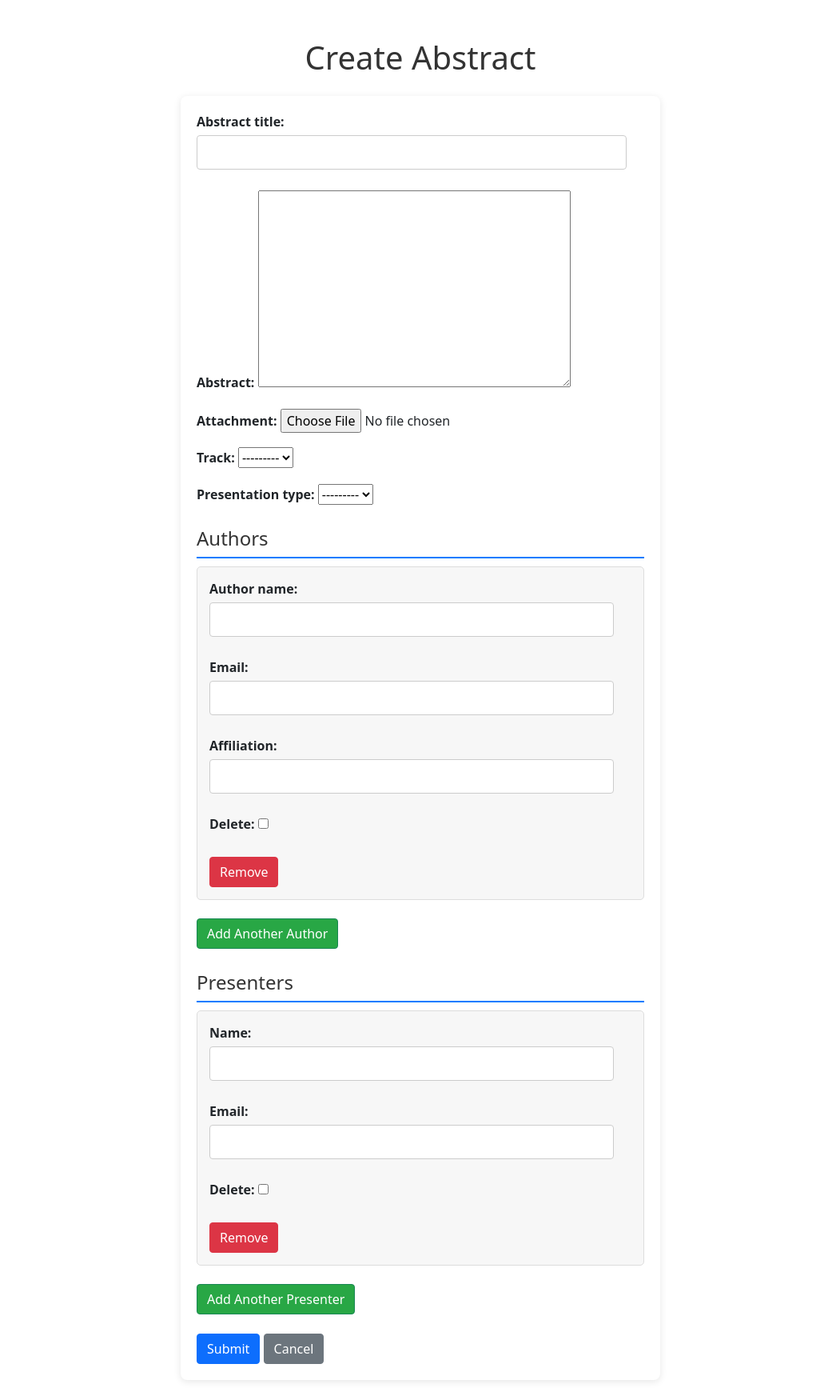
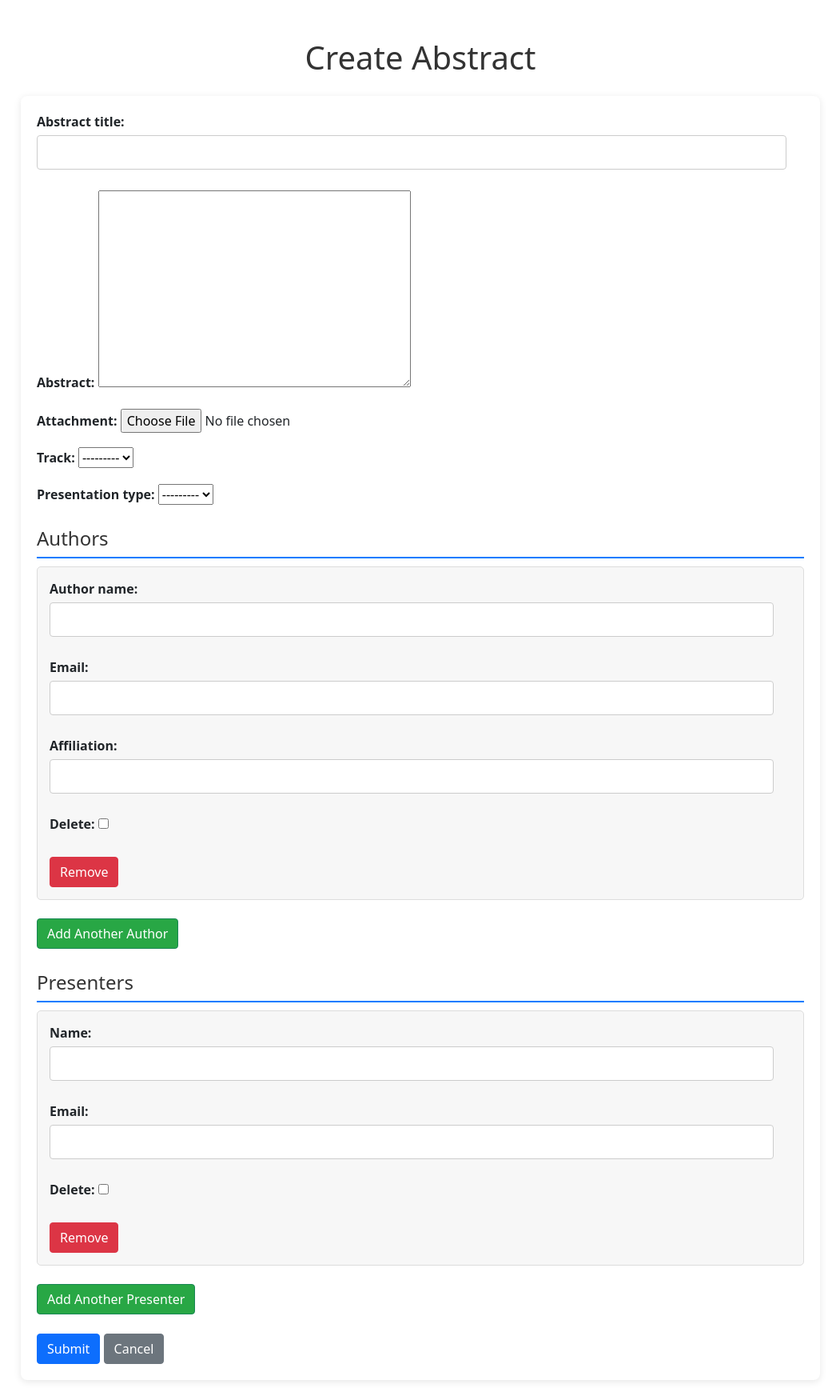
Before and after one commit to Franklinson/abstract, a Django app: page /abstract/add/ in a window 1280 px wide. Shown: the part 93-1838 px from the top of the page at 80% size, without its empty margins (114-1165 px from the left). Run offline with Django 5.2, Linux system fonts and the light colour scheme; the visitor is signed in with stand-in values (Sample User, id 1); data that the repository does not hold is empty; parts of the project's set-up code (start-up, migrations or seed data) failed here and were passed over; some libraries are stand-ins or nearby versions.

Commit message:
Made some changes

```diff
--- a/abstract/models.py
+++ b/abstract/models.py
@@ -83,7 +83,7 @@ class Abstract(models.Model):
     user = models.ForeignKey(settings.AUTH_USER_MODEL, on_delete=models.CASCADE, null=True)
     abstract_title = models.CharField(max_length=200)
     abstract = CKEditor5Field('Abstract', config_name='extends', validators=[validate_word_count])
-    keywords = TaggableManager()
+    keywords = TaggableManager(verbose_name= 'keywords', help_text='Seperate each keyword with comma(,)')
     attachment = models.FileField(upload_to='abstract_files')
     # event = models.ForeignKey(Event, on_delete=models.CASCADE)
     track = models.ForeignKey(Track, on_delete=models.CASCADE)
--- a/abstract/static/create_abstract.css
+++ b/abstract/static/create_abstract.css
@@ -11,7 +11,7 @@ h1 {
 }
 
 form {
-    max-width: 600px;
+    max-width: 1000px;
     margin: auto;
     padding: 20px;
     background: white;
--- a/abstract/static/update_abstract.css
+++ b/abstract/static/update_abstract.css
@@ -12,7 +12,7 @@ h1 {
 }
 
 form {
-    max-width: 600px;
+    max-width: 1000px;
     margin: auto;
     padding: 20px;
     background: white;
--- a/abstract/templates/abstract/navbar.html
+++ b/abstract/templates/abstract/navbar.html
@@ -7,7 +7,6 @@
     </a>
 
     <ul class="nav col-12 col-md-auto mb-2 justify-content-center mb-md-0">
-      <!-- <li><a href="{% url 'home' %}" class="nav-link px-2 link-dark">Home</a></li> -->
       <li><a href="{% url 'author_dashboard' %}" class="nav-link px-2 link-dark">Dashboard</a></li>
       {% if user.manager %}
       <li><a href="{% url 'manager' %}" class="nav-link px-2 link-dark">Manage</a></li>
--- a/accounts/templates/emails/account_created.html
+++ b/accounts/templates/emails/account_created.html
@@ -4,7 +4,7 @@
     <title>Account Created</title>
 </head>
 <body>
-    <p>Hi {{ user.first_name }},</p>
+    <p>Hi {{ user.email }},</p>
     <p>Your account on COND has been successfully created.</p>
     <p>Best regards,<br>The COND Team</p>
 </body>
--- a/accounts/urls.py
+++ b/accounts/urls.py
@@ -5,7 +5,7 @@ from django.contrib.auth import views as auth_views
 # app_name = 'account'
 
 urlpatterns = [
-    path('', home, name='home'),
+    path('', login, name='login'),
     path('signup/', register, name='signup'),
     path('login/', login, name='login'),
     path('logout/', logout_view, name='logout'),
--- a/accounts/views.py
+++ b/accounts/views.py
@@ -26,7 +26,9 @@ def register(request):
             subject = 'Your COND account has been created'
             template_name = 'emails/account_created.html'
 
-            context = {'first_name': user.first_name}
+            context = {'first_name': user.first_name,
+                       'email':user.email
+                       }
 
             # Use Celery task to send the confirmation email
             send_email_task.delay(
```
